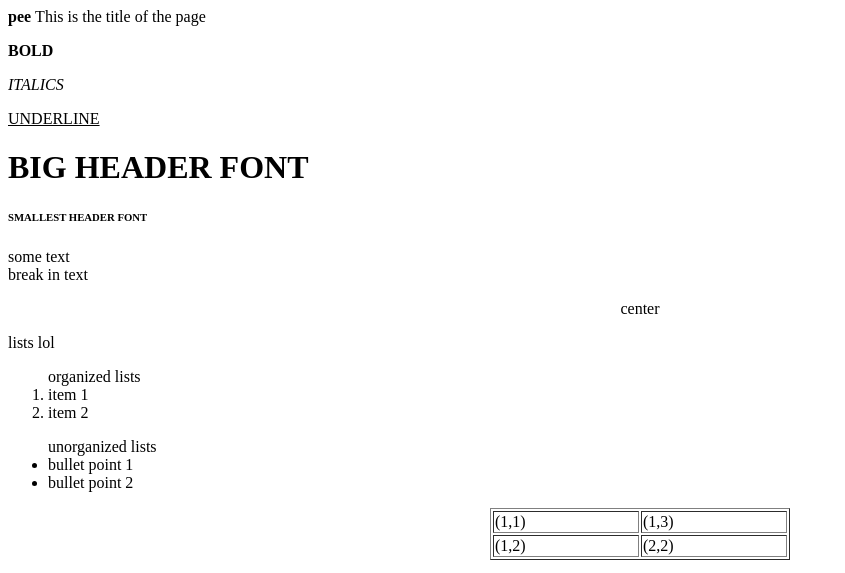
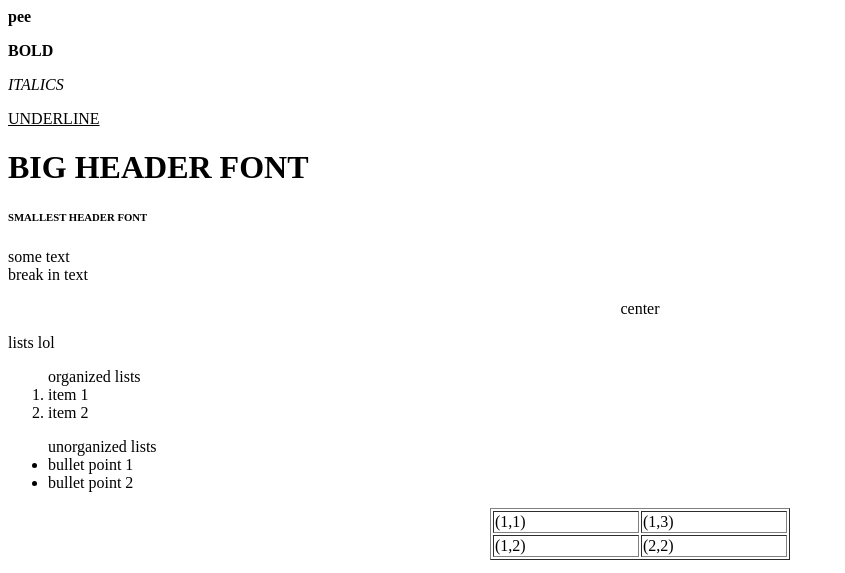
Before and after one commit to Lactase/lactase.github.io, a plain HTML site: page index.html in a window 1280 px wide. Shown: the top 573 px of the page, without its empty margins (0-845 px from the left). Drawn offline with Linux system fonts and the light colour scheme.

Commit message:
Update index.html

```diff
--- a/index.html
+++ b/index.html
@@ -1,6 +1,6 @@
 <HTML>
-<header> <b> pee </b> <!---> This is the title of the page </!--->
-  <title> hello website <!--->  This is the title of the tab </!--->
+<header> <b> pee </b>
+  <title> hello website
   </title>
 </header>
 <body>
```
